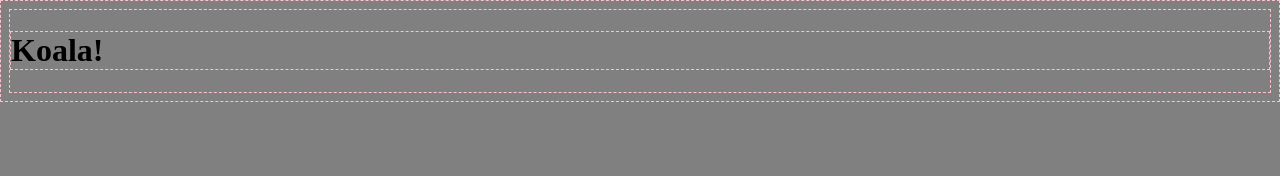
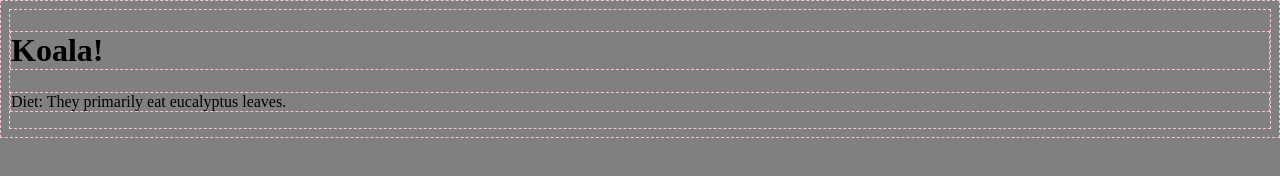
Before and after one commit to kha9z/greenen, a plain HTML site: page index.html in a window 1280 px wide. Drawn offline with Linux system fonts and the light colour scheme.

Commit message:
p koalas

```diff
--- a/index.html
+++ b/index.html
@@ -8,5 +8,6 @@
 </head>
 <body>
     <h1>Koala!</h1>
+    <p> Diet: They primarily eat eucalyptus leaves.</p>
 </body>
 </html>
```
